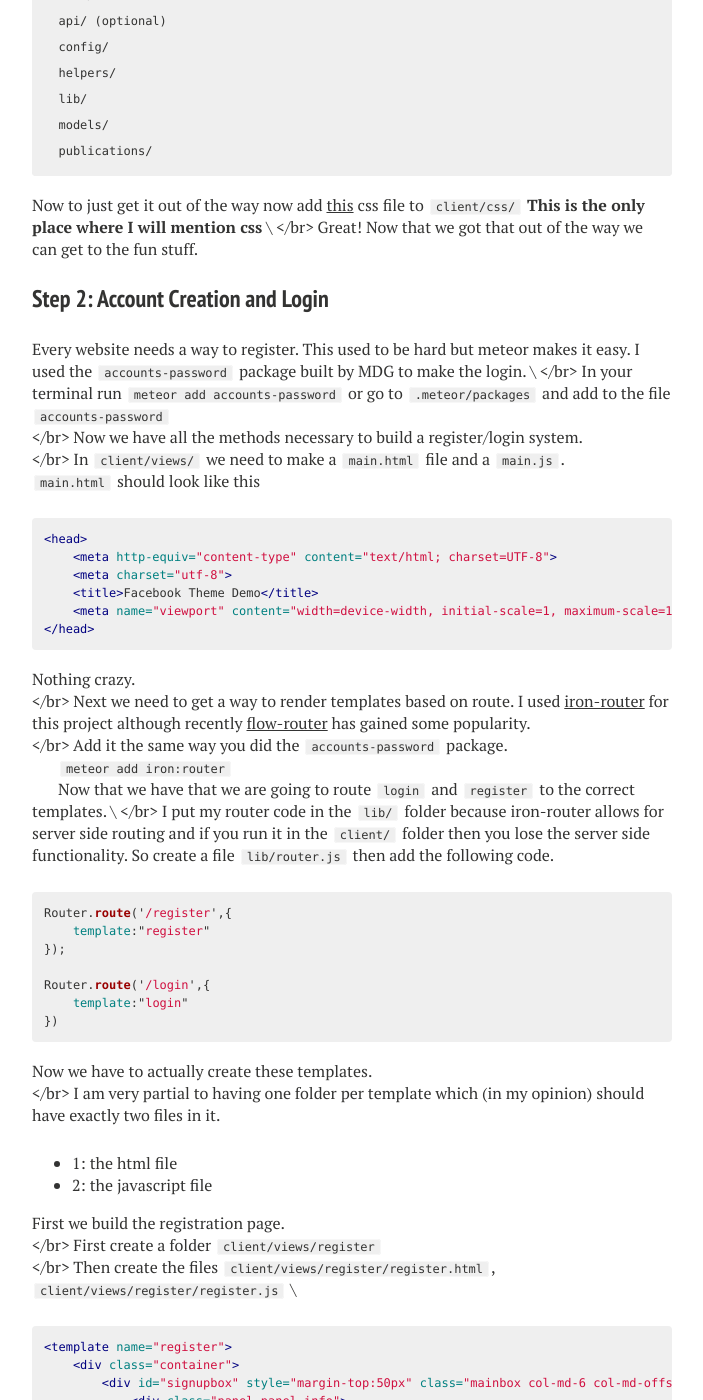
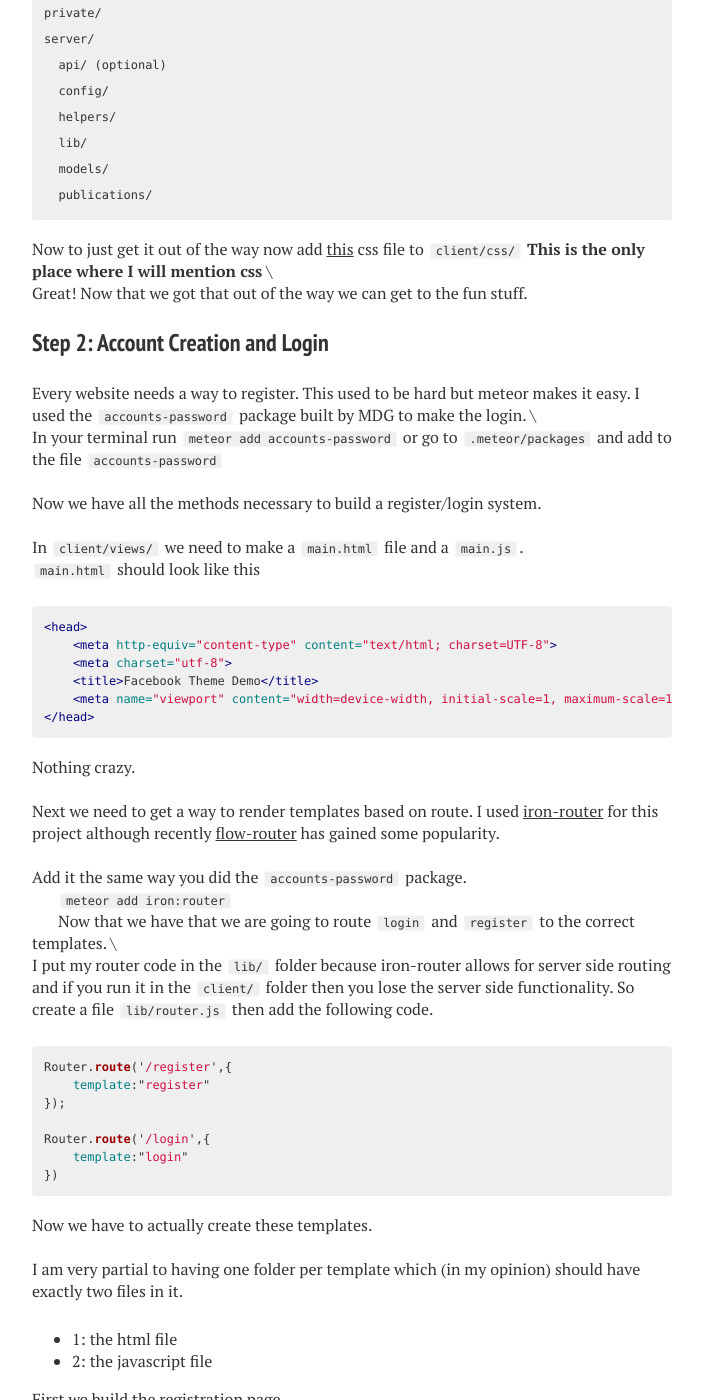
Before and after one commit to krishamoud/krishamoud.github.io, a Jekyll site: the page built from _posts/2015-06-03-building-a-facebook-clone-with-meteorjs.md, in a window 1280 px wide and 1400 px high, scrolled down 1201 px. Shown: the whole window, without its empty margins (288-991 px from the left). Built offline with Jekyll 4.4.1, drawn with Linux system fonts in a browser that asks for light colours; nearby versions of some CDN libraries; some of the changed text lies outside the part shown.

Commit message:
Update 2015-06-03-building-a-facebook-clone-with-meteorjs.md

```diff
--- a/_posts/2015-06-03-building-a-facebook-clone-with-meteorjs.md
+++ b/_posts/2015-06-03-building-a-facebook-clone-with-meteorjs.md
@@ -30,8 +30,8 @@ I am not a great designer and I don't pretend to be.  However, I have wanted to
 
 ### Step 1: Structuring the application
 
-In your terminal run `meteor create facebook` then remove the files `facebook.html`, `facebook.js`, and `facebook.css` then make sure you add twitter-bootstrap to your project by running `meteor add twbs:bootstrap` followed by creating a file structure like the one outlined below.
-</br>
+In your terminal run `meteor create facebook` then remove the files `facebook.html`, `facebook.js`, and `facebook.css` then make sure you add twitter-bootstrap to your project by running `meteor add twbs:bootstrap` followed by creating a file structure like the one outlined below. \\
+\\
 I use the same basic file structure for all of my meteor apps.
 
     client/
@@ -53,18 +53,18 @@ I use the same basic file structure for all of my meteor apps.
       publications/
 
 Now to just get it out of the way now add [this](https://github.com/krishamoud/meteor-facebook/blob/master/client/css/facebook.css) css file to `client/css/` **This is the only place where I will mention css**  \\
-</br>
+\\
 Great!  Now that we got that out of the way we can get to the fun stuff.
 
 ### Step 2: Account Creation and Login
 
 Every website needs a way to register.  This used to be hard but meteor makes it easy.
 I used the `accounts-password` package built by MDG to make the login. \\
-</br>
+\\
 In your terminal run `meteor add accounts-password` or go to `.meteor/packages` and add to the file `accounts-password`  \\
-</br>
+\\
 Now we have all the methods necessary to build a register/login system.  \\
-</br>
+\\
 In `client/views/` we need to make a `main.html` file and a `main.js`.  \\
 `main.html` should look like this
 
@@ -78,15 +78,15 @@ In `client/views/` we need to make a `main.html` file and a `main.js`.  \\
 {% endhighlight %}
 
 Nothing crazy.  \\
-</br>
+\\
 Next we need to get a way to render templates based on route.  I used [iron-router](https://github.com/iron-meteor/iron-router) for this project although recently [flow-router](https://github.com/meteorhacks/flow-router) has gained some popularity.
-</br>
+\\
 Add it the same way you did the `accounts-password` package.
 
 `meteor add iron:router`
 
 Now that we have that we are going to route `login` and `register` to the correct templates. \\
-</br>
+\\
 I put my router code in the `lib/` folder because iron-router allows for server side routing and if you run it in the `client/` folder then you lose the server side functionality.  So create a file `lib/router.js` then add the following code.
 
 {% highlight javascript %}
@@ -100,15 +100,15 @@ Router.route('/login',{
 {% endhighlight %}
 
 Now we have to actually create these templates.  \\
-</br>
+\\
 I am very partial to having one folder per template which (in my opinion) should have exactly two files in it.
 * 1: the html file
 * 2: the javascript file
 
 First we build the registration page.  \\
-</br>
+\\
 First create a folder `client/views/register`  \\
-</br>
+\\
 Then create the files `client/views/register/register.html`, `client/views/register/register.js`  \\
 
 
@@ -171,8 +171,8 @@ Then create the files `client/views/register/register.html`, `client/views/regis
 </template>
 {% endhighlight %}
 
-This again is nothing crazy.
-</br>
+This again is nothing crazy.\\
+\\
 
 The javascript that correlates to this page.
 {% highlight javascript %}
@@ -211,19 +211,19 @@ Template.register.events({
 })
 {% endhighlight %}
 This isn't crazy either but essentially what is happening is the template `register` is listening for a submit event from the signup form.   \\
-</br>
+\\
 
 Inside the function we first get the users information (i.e. email, firstname, etc) then create a username that is just the first and last name put together (this is for demonstration purposes only).    \\
-</br>
+\\
 
 After that we go into a try/catch statement that does some basic validation.  A user must have an email, firstname, lastname, and their password must be greter than 6 characters long. \\
-</br>
+\\
 
 After it passes all of these checks it calls a method from the `accounts` package called `createUser` which takes alll that info and creates a user out of it.  It will either return an error as the first argument or the newly created userId as the second argument.  \\
-</br>
+\\
 
 If there are no errors then iron-router will route us to the `"/"` route which we have not yet defined.  \\
-</br>
+\\
 This page is now done.  \\
-</br>
+\\
 **To be continued**
```
